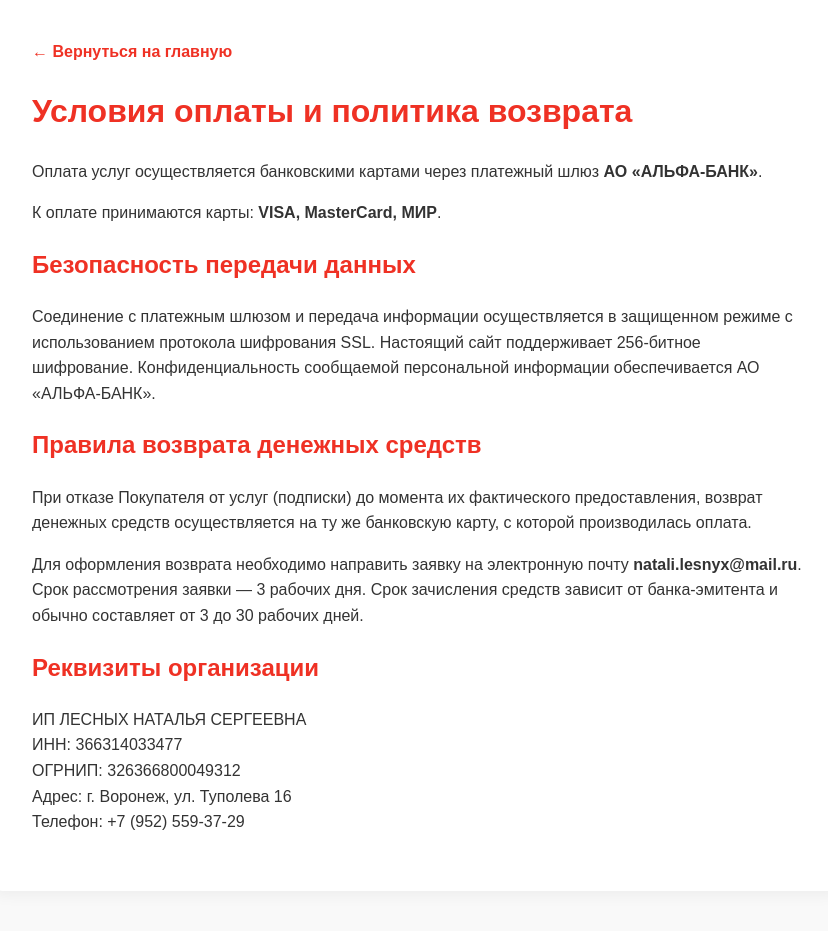
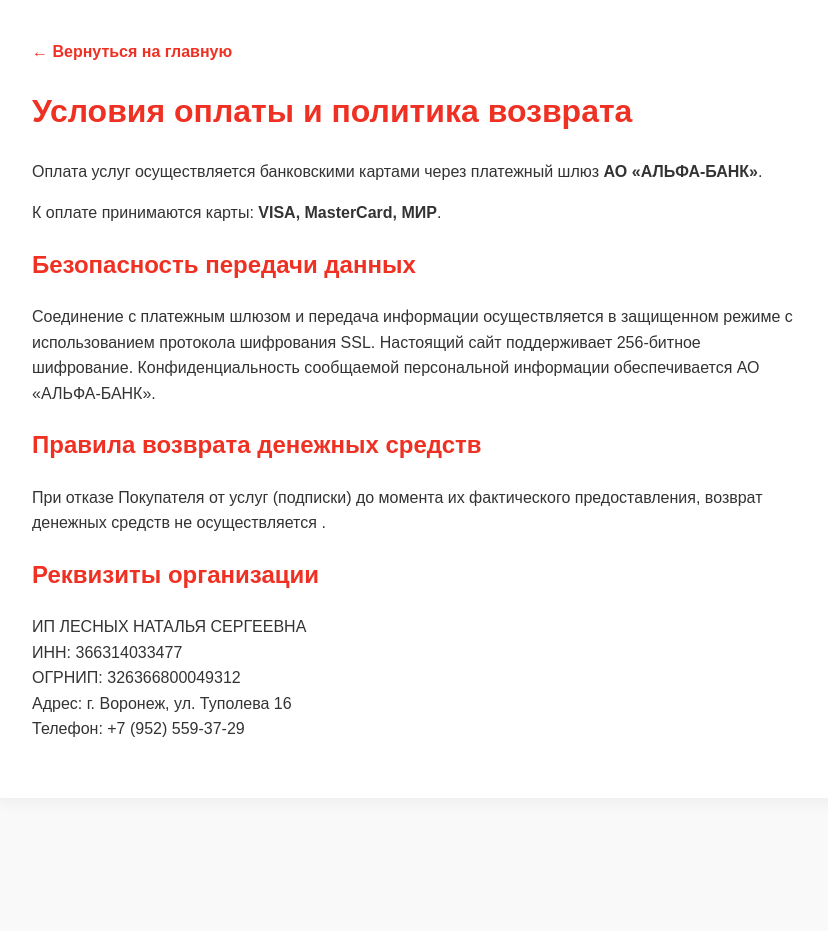
Before and after one commit to ZXCdyra/my-crypto-sit, a Flask app: page /payment-info in a window 1280 px wide. Shown: the part 61-992 px from the top of the page, without its empty margins (223-1051 px from the left). After the commit the page ends 798 px from the top, so only its background shows below. Run offline with Flask 3, Linux system fonts and the light colour scheme.

```diff
--- a/templates/payment.html
+++ b/templates/payment.html
@@ -22,8 +22,7 @@
         <p>Соединение с платежным шлюзом и передача информации осуществляется в защищенном режиме с использованием протокола шифрования SSL. Настоящий сайт поддерживает 256-битное шифрование. Конфиденциальность сообщаемой персональной информации обеспечивается АО «АЛЬФА-БАНК».</p>
 
         <h2>Правила возврата денежных средств</h2>
-        <p>При отказе Покупателя от услуг (подписки) до момента их фактического предоставления, возврат денежных средств осуществляется на ту же банковскую карту, с которой производилась оплата.</p>
-        <p>Для оформления возврата необходимо направить заявку на электронную почту <strong>natali.lesnyx@mail.ru</strong>. Срок рассмотрения заявки — 3 рабочих дня. Срок зачисления средств зависит от банка-эмитента и обычно составляет от 3 до 30 рабочих дней.</p>
+        <p>При отказе Покупателя от услуг (подписки) до момента их фактического предоставления, возврат денежных средств не осуществляется .</p>
 
         <h2>Реквизиты организации</h2>
         <p>
--- a/templates/return.html
+++ b/templates/return.html
@@ -13,8 +13,7 @@
     <div class="content">
         <a href="/" style="color: #ef3124; text-decoration: none; font-weight: bold;">← На главную</a>
         <h1>Правила возврата денежных средств</h1>
-        <p>При отказе Покупателя от услуг до момента их предоставления, возврат денежных средств осуществляется на ту же банковскую карту, с которой производилась оплата.</p>
-        <p>Для оформления возврата направьте заявку на <strong>natali.lesnyx@mail.ru</strong>. Срок рассмотрения — 3 рабочих дня.</p>
+        <p>При отказе Покупателя от услуг до момента их предоставления, возврат денежных средств не осуществляется .</p>
         <p>Реквизиты: ИП ЛЕСНЫХ НАТАЛЬЯ СЕРГЕЕВНА, ИНН: 366314033477.</p>
     </div>
 </body>
```
